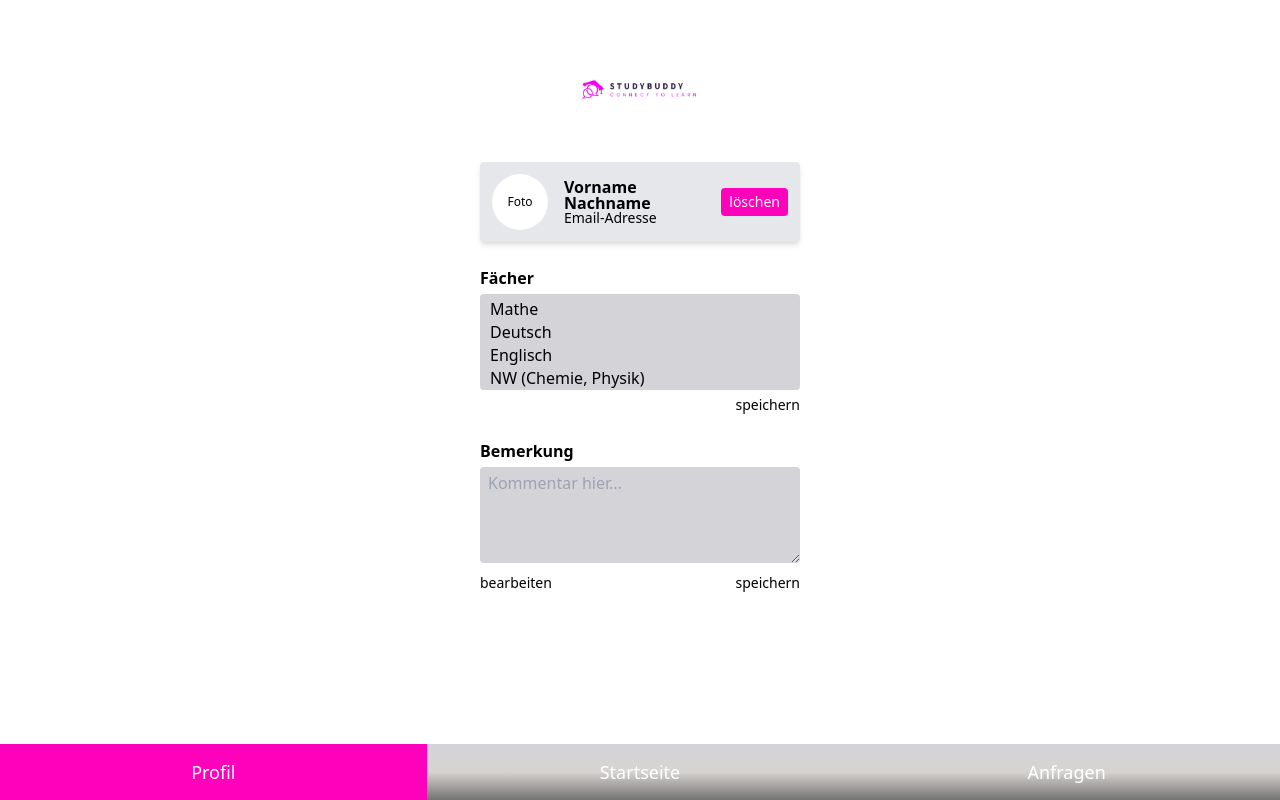
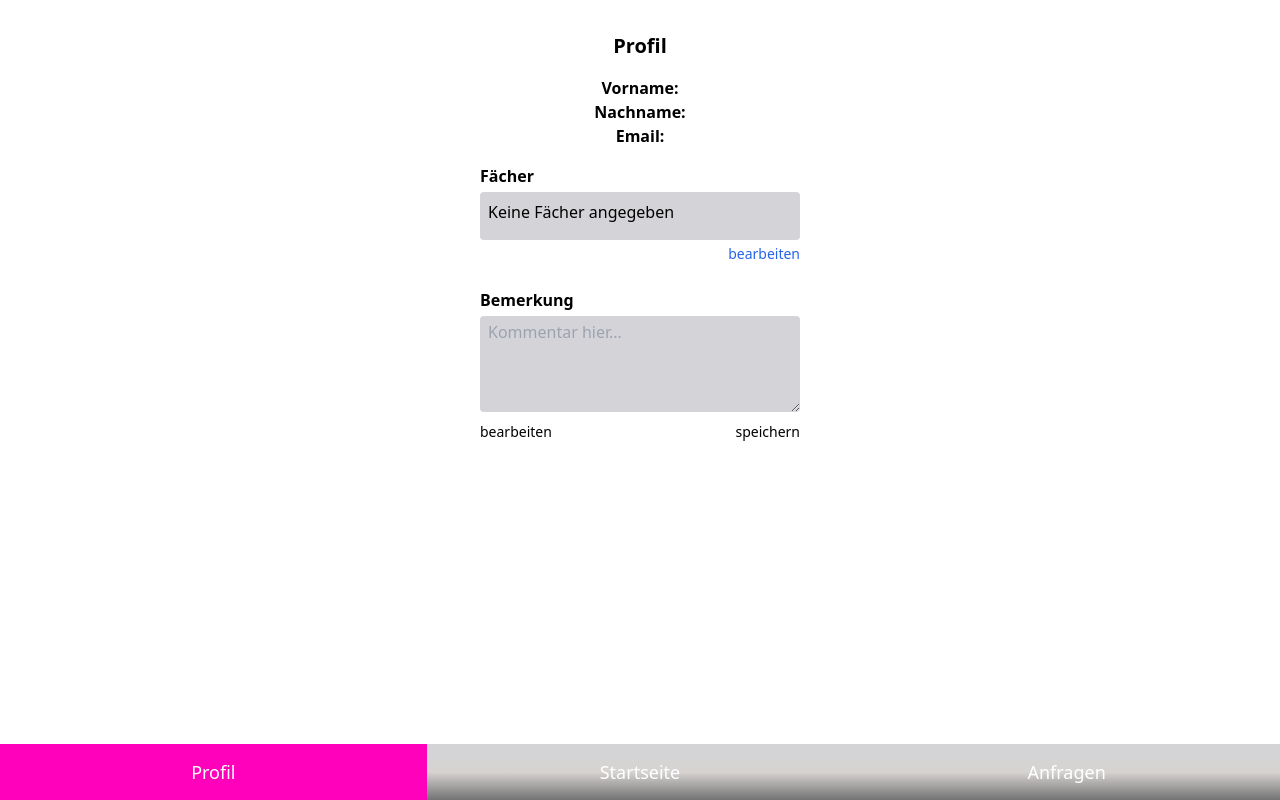
Before and after one commit to irmabuljubasic/studybuddy, a React (Vite) app in the folder studybuddy-frontend/: page /nn/profil in a window 1280 px wide. Built offline with nearby package versions, Linux system fonts and the light colour scheme.

Commit message:
login daten speichern+änderungen im Profil

```diff
--- a/studybuddy-frontend/src/pages/NG/Profil.jsx
+++ b/studybuddy-frontend/src/pages/NG/Profil.jsx
@@ -1,72 +1,76 @@
 import { useNavigate } from "react-router-dom";
+import { useState } from "react";
+import Select from "react-select";
 import logo from "../../assets/studybuddy-logo.png";
 
 const NGProfil = () => {
     const navigate = useNavigate();
 
-    const handleGoToStartseite = () => {
-        const rolle = localStorage.getItem("rolle");
+    const [editMode, setEditMode] = useState(false);
+    const [user, setUser] = useState(JSON.parse(localStorage.getItem("user")));
+    const [selectedSubjects, setSelectedSubjects] = useState(
+        user?.faecher?.map((fach) => ({ value: fach, label: fach })) || []
+    );
 
-        if (rolle === "ng") {
-            navigate("/ng/start");
-        } else if (rolle === "nn") {
-            navigate("/nn/start");
-        }
+    const saveSubjects = () => {
+        const updated = {
+            ...user,
+            faecher: selectedSubjects.map((s) => s.value),
+        };
+        localStorage.setItem("user", JSON.stringify(updated));
+        setUser(updated);
+        setEditMode(false);
     };
 
+    const subjects = [
+        "Mathe", "Deutsch", "Englisch", "NW(Chemie, Physik)", "Ggp", "Infi", "Swp",
+        "Ufw1", "Ufw2", "Bet", "Bdda", "Kobe", "Maa1", "Mela", "Mt", "Nwes", "Amec",
+        "Wsft", "Rsor", "Sein"
+    ].map((fach) => ({ value: fach, label: fach }));
 
     return (
-        <div className="w-full min-h-screen bg-white flex flex-col items-center">
-            {/* Logo */}
-            <img
-                src={logo}
-                alt="StudyBuddy Logo"
-                className="w-48 mt-8"
-            />
+        <div className="w-full min-h-screen bg-white flex flex-col items-center pb-20">
+            <img src={logo} alt="StudyBuddy Logo" className="w-48 mt-8" />
 
-            {/* Header mit Profilbild und Infos */}
-            <div className="w-80 bg-gray-200 rounded p-3 flex items-center gap-4 shadow-md">
-                <div className="w-14 h-14 rounded-full bg-white flex items-center justify-center text-xs">Foto</div>
+            <div className="w-80 bg-gray-200 rounded p-3 flex items-center gap-4 shadow-md mt-4">
+                <div className="w-14 h-14 rounded-full bg-white flex items-center justify-center text-xs">
+                    Foto
+                </div>
                 <div className="flex flex-col">
-                    <span className="text-black font-bold leading-none">Vorname</span>
-                    <span className="text-black font-bold leading-none">Nachname</span>
-                    <span className="text-black text-sm leading-none">Email-Adresse</span>
+                    <span className="text-black font-bold leading-none">{user?.vorname}</span>
+                    <span className="text-black font-bold leading-none">{user?.nachname}</span>
+                    <span className="text-black text-sm leading-none">{user?.email}</span>
                 </div>
                 <button className="ml-auto bg-pink text-white text-sm px-2 py-1 rounded">löschen</button>
             </div>
 
-            {/* Fächer bearbeiten */}
             <div className="mt-8 w-72">
                 <label className="text-base font-medium">Fächer</label>
-                <select
-                    multiple
-                    className="w-full mt-2 h-14 bg-zinc-300 p-2 rounded text-black"
-                >
-                    <option>Mathe</option>
-                    <option>Deutsch</option>
-                    <option>Englisch</option>
-                    <option>NW(Chemie, Physik)</option>
-                    <option>Ggp</option>
-                    <option>Infi</option>
-                    <option>Swp</option>
-                    <option>Ufw1</option>
-                    <option>Ufw2</option>
-                    <option>Bet</option>
-                    <option>Bdda</option>
-                    <option>Kobe</option>
-                    <option>Maa1</option>
-                    <option>Mela</option>
-                    <option>Mt</option>
-                    <option>Nwes</option>
-                    <option>Amec</option>
-                    <option>Wsft</option>
-                    <option>Rsor</option>
-                    <option>Sein</option>
-                </select>
-                <div className="text-right text-xs mt-1">speichern</div>
+                {editMode ? (
+                    <>
+                        <Select
+                            options={subjects}
+                            isMulti
+                            value={selectedSubjects}
+                            onChange={setSelectedSubjects}
+                            className="mt-2"
+                        />
+                        <div className="text-right text-sm mt-1 text-blue-600 cursor-pointer" onClick={saveSubjects}>
+                            speichern
+                        </div>
+                    </>
+                ) : (
+                    <>
+                        <div className="w-full mt-2 bg-zinc-300 p-2 rounded text-black min-h-[3rem]">
+                            {user?.faecher?.length > 0 ? user.faecher.join(", ") : "Keine Fächer angegeben"}
+                        </div>
+                        <div className="text-right text-sm mt-1 text-blue-600 cursor-pointer" onClick={() => setEditMode(true)}>
+                            bearbeiten
+                        </div>
+                    </>
+                )}
             </div>
 
-            {/* Bemerkung */}
             <div className="mt-8 w-72">
                 <label className="text-base font-medium">Bemerkung</label>
                 <textarea
@@ -79,34 +83,20 @@ const NGProfil = () => {
                 </div>
             </div>
 
-            {/* Bottom Navigation */}
             <div className="fixed bottom-0 left-0 w-full flex">
-                <button className="w-1/3 h-14 bg-pink text-white text-lg font-medium">
-                    Profil
-                </button>
+                <button className="w-1/3 h-14 bg-pink text-white text-lg font-medium">Profil</button>
                 <button
-                    onClick={() => {
-                        const rolle = localStorage.getItem("rolle");
-                        if (rolle === "ng") {
-                            navigate("/ng/start");
-                        } else if (rolle === "nn") {
-                            navigate("/nn/start");
-                        } else {
-                            navigate("/"); // fallback zur StartCard
-                        }
-                    }}
+                    onClick={() => navigate("/ng/start")}
                     className="w-1/3 h-14 bg-gradient-to-b from-zinc-300 via-zinc-400 to-neutral-400 text-white text-lg font-medium"
                 >
                     Startseite
                 </button>
-
                 <button
                     onClick={() => navigate("/ng/anfragen")}
                     className="w-1/3 h-14 bg-gradient-to-b from-zinc-300 via-zinc-400 to-neutral-400 text-white text-lg font-medium"
                 >
                     Anfragen
                 </button>
-
             </div>
         </div>
     );
--- a/studybuddy-frontend/src/pages/NN/Profil.jsx
+++ b/studybuddy-frontend/src/pages/NN/Profil.jsx
@@ -1,45 +1,70 @@
-import React from "react";
+import React, { useState } from "react";
 import { useNavigate } from "react-router-dom";
+import Select from "react-select";
 import logo from "../../assets/studybuddy-logo.png";
 
 const NNProfil = () => {
     const navigate = useNavigate();
+    const [editMode, setEditMode] = useState(false);
+    const [user, setUser] = useState(JSON.parse(localStorage.getItem("user")));
+    const [selectedSubjects, setSelectedSubjects] = useState(
+        user?.faecher?.map((fach) => ({ value: fach, label: fach })) || []
+    );
+
+    const saveSubjects = () => {
+        const updated = {
+            ...user,
+            faecher: selectedSubjects.map((s) => s.value),
+        };
+        localStorage.setItem("user", JSON.stringify(updated));
+        setUser(updated);
+        setEditMode(false);
+    };
+
+    const subjects = [
+        "Mathe", "Deutsch", "Englisch", "NW(Chemie, Physik)", "Ggp", "Infi", "Swp",
+        "Ufw1", "Ufw2", "Bet", "Bdda", "Kobe", "Maa1", "Mela", "Mt", "Nwes", "Amec",
+        "Wsft", "Rsor", "Sein"
+    ].map((fach) => ({ value: fach, label: fach }));
+
     return (
-        <div className="min-h-screen bg-white px-4 py-6 flex flex-col items-center gap-6">
-            {/* Logo */}
-            <img src={logo} alt="StudyBuddy Logo" className="w-32 mt-4" />
+        <div className="min-h-screen flex flex-col items-center justify-between bg-white px-4 pt-8 pb-20">
+            <div className="flex flex-col items-center">
+                <h1 className="text-xl font-bold mb-4">Profil</h1>
+                <p><strong>Vorname:</strong> {user?.vorname}</p>
+                <p><strong>Nachname:</strong> {user?.nachname}</p>
+                <p><strong>Email:</strong> {user?.email}</p>
 
-            {/* Header mit Profilbild und Infos */}
-            <div className="w-80 bg-gray-200 rounded p-3 flex items-center gap-4 shadow-md">
-                <div className="w-14 h-14 rounded-full bg-white flex items-center justify-center text-xs">Foto</div>
-                <div className="flex flex-col">
-                    <span className="text-black font-bold leading-none">Vorname</span>
-                    <span className="text-black font-bold leading-none">Nachname</span>
-                    <span className="text-black text-sm leading-none">Email-Adresse</span>
+                {/* Fächer bearbeiten */}
+                <div className="w-80 mt-4">
+                    <label className="block font-semibold text-black mb-1">Fächer</label>
+                    {editMode ? (
+                        <>
+                            <Select
+                                options={subjects}
+                                isMulti
+                                value={selectedSubjects}
+                                onChange={setSelectedSubjects}
+                                className="mt-1"
+                            />
+                            <div className="text-right text-sm mt-1 text-blue-600 cursor-pointer" onClick={saveSubjects}>
+                                speichern
                             </div>
-                <button className="ml-auto bg-pink text-white text-sm px-2 py-1 rounded">löschen</button>
+                        </>
+                    ) : (
+                        <>
+                            <div className="w-full bg-zinc-300 p-2 rounded text-black min-h-[3rem]">
+                                {user?.faecher?.length > 0 ? user.faecher.join(", ") : "Keine Fächer angegeben"}
                             </div>
-
-            {/* Fächer */}
-            <div className="w-80">
-                <label className="block font-semibold text-black mb-1">Fächer</label>
-                <select
-                    multiple
-                    className="w-full h-24 bg-zinc-300 rounded px-2 py-1 text-black"
-                >
-                    <option>Mathe</option>
-                    <option>Deutsch</option>
-                    <option>Englisch</option>
-                    <option>NW (Chemie, Physik)</option>
-                    <option>GGP</option>
-                    <option>SWP</option>
-                    <option>Infi</option>
-                </select>
-                <div className="text-right text-sm mt-1">speichern</div>
+                            <div className="text-right text-sm mt-1 text-blue-600 cursor-pointer" onClick={() => setEditMode(true)}>
+                                bearbeiten
+                            </div>
+                        </>
+                    )}
                 </div>
 
                 {/* Bemerkung */}
-            <div className="w-80">
+                <div className="w-80 mt-6">
                     <label className="block font-semibold text-black mb-1">Bemerkung</label>
                     <textarea
                         placeholder="Kommentar hier..."
@@ -50,8 +75,8 @@ const NNProfil = () => {
                         <span>speichern</span>
                     </div>
                 </div>
+            </div>
 
-            {/* Navigationsleiste */}
             <div className="w-full fixed bottom-0 flex justify-around">
                 <button
                     onClick={() => navigate("/nn/profil")}
@@ -65,7 +90,6 @@ const NNProfil = () => {
                 >
                     Startseite
                 </button>
-
                 <button
                     onClick={() => navigate("/nn/anfragen")}
                     className="w-1/3 h-14 bg-gradient-to-b from-zinc-300 via-stone-300 to-neutral-500 text-white text-lg font-medium"
```
Also changed, not shown: studybuddy-frontend/src/pages/Public/Register.jsx (+24 -28 lines), 2 other files (tests, documents, lock files or other folders). Lines whose indentation alone changed are shown as unchanged.
